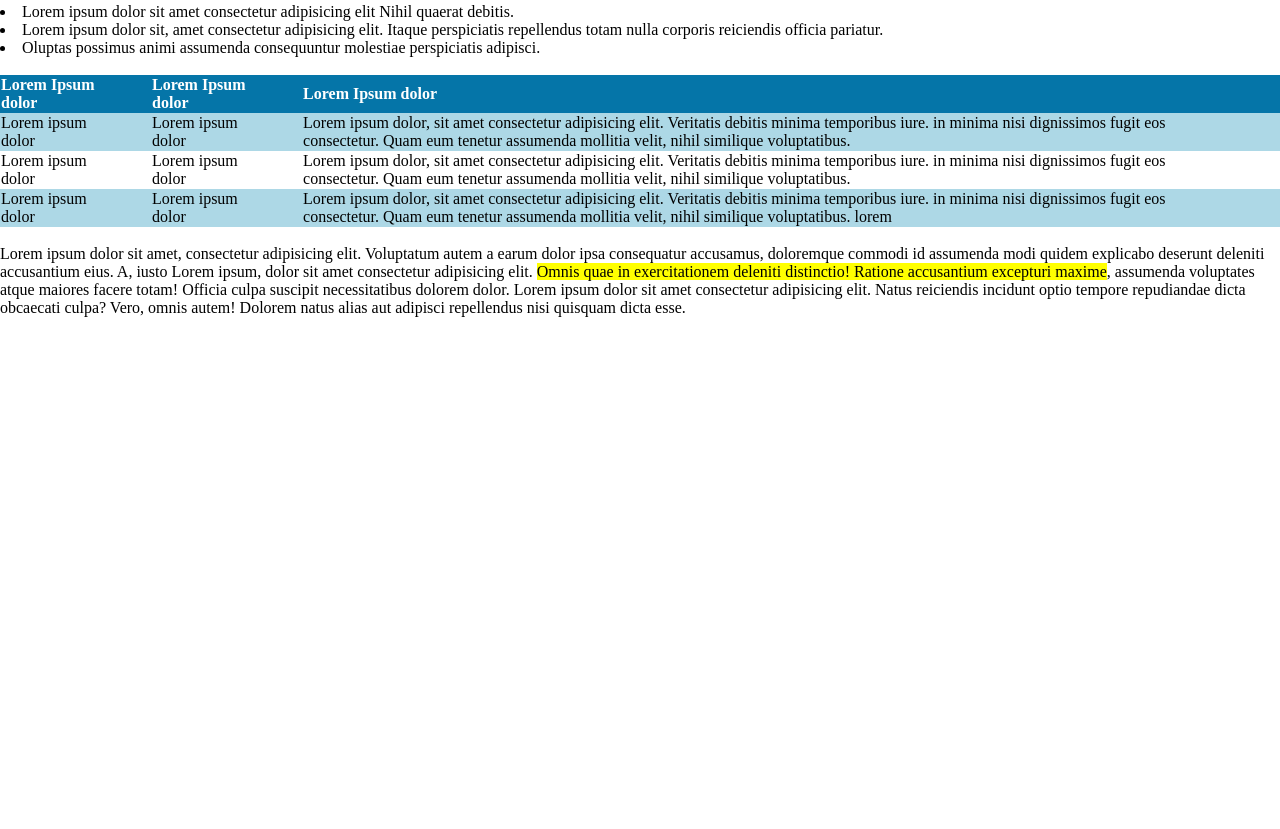
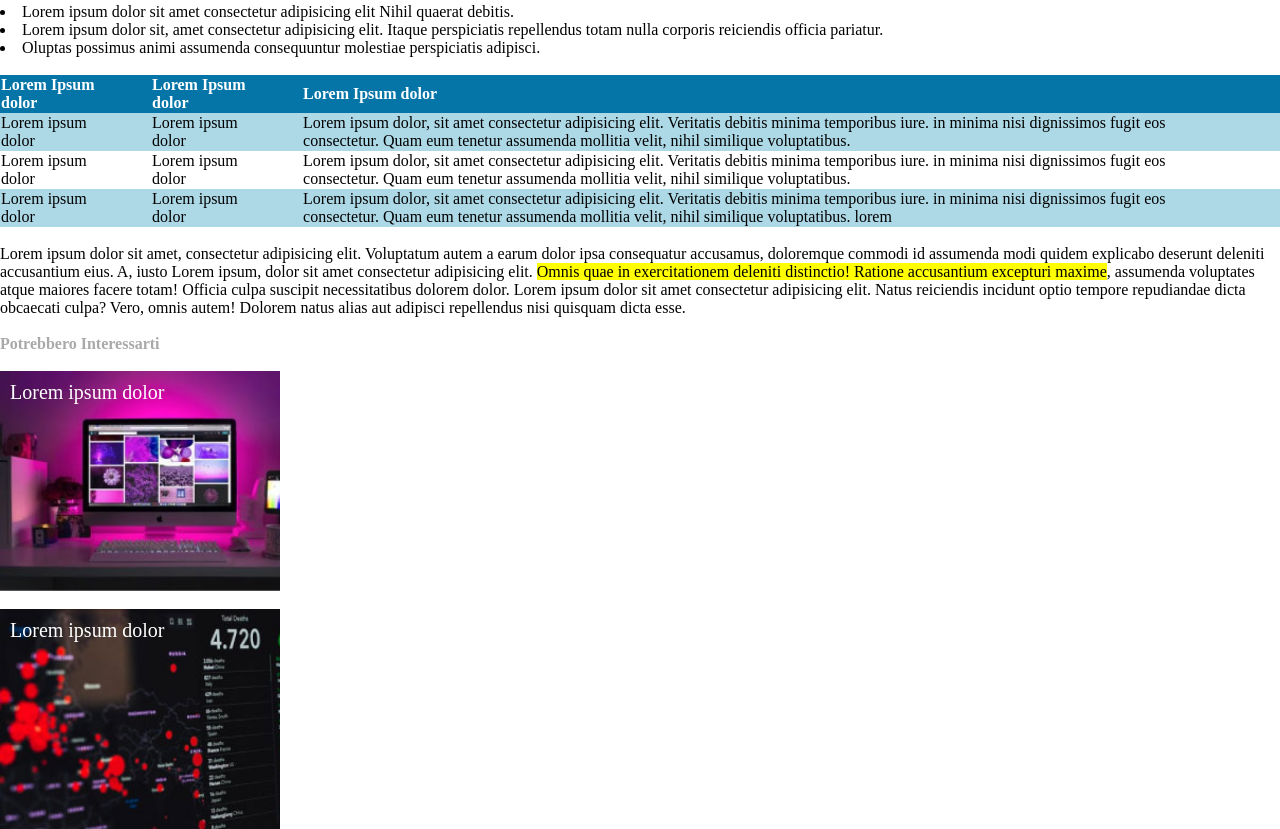
Before and after one commit to Shikanto/html-css-booleaner, a plain HTML site: page index.html in a window 1280 px wide. Shown: the part 651-1480 px from the top of the page. Before the commit the page ends 968 px from the top, so only its background shows below. Drawn offline with Linux system fonts and the light colour scheme.

Commit message:
aggiunto footer

```diff
--- a/css/indexcss.css
+++ b/css/indexcss.css
@@ -12,7 +12,7 @@
     color:rgb(22, 144, 201);
 }
 
-#sottotitolo{
+#sottotitolo, h4{
     color:darkgray;
     font-weight: bolder;
 }
@@ -49,3 +49,21 @@ th, td {
     text-align: left;
     padding-right: 50px;
 }
+
+.immaginefooter {
+    height: 220px;
+    width: 280px;
+    padding: 10px;
+    font-size: 20px;
+    color: white;
+    background-size: cover;
+    background-repeat: no-repeat;
+}
+
+#monitor {
+    background-image: url("../img/monitor.jpg");
+}
+
+#graph{
+    background-image: url("../img/graph.jpg");
+}
--- a/index.html
+++ b/index.html
@@ -74,7 +74,15 @@
              Officia culpa suscipit necessitatibus dolorem dolor. Lorem ipsum dolor sit amet consectetur adipisicing elit. Natus reiciendis incidunt optio tempore repudiandae dicta obcaecati culpa?
             Vero, omnis autem! Dolorem natus alias aut adipisci repellendus nisi quisquam dicta esse.
         </p>
+    </main>
+    <br>
+    <footer>
+        <h4>Potrebbero Interessarti</h4>
+        <br>
+        <div class="immaginefooter" id="monitor">Lorem ipsum dolor</div>
+        <br>
+        <div class="immaginefooter" id="graph">Lorem ipsum dolor</div>
 
-    </main>
+    </footer>
 </body>
 </html>
```
